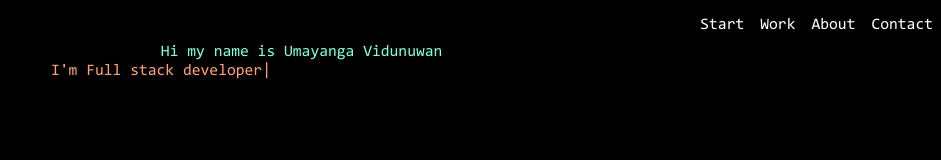
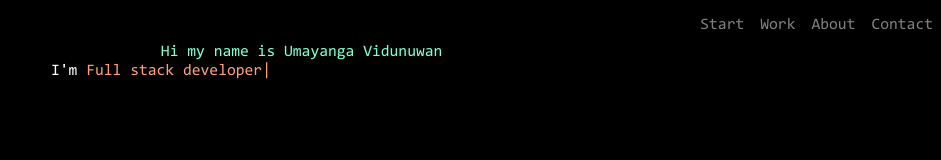
Before and after one commit to Vidunuwan/My-Portfolio, a React (Vite) app in the folder my-portfolio/: page / in a window 1280 px wide. Shown: the top 160 px of the page, without its empty margins (339-1280 px from the left). Built offline with nearby package versions, Linux system fonts and the light colour scheme; the HTML template or start-up script is replaced by a standard one.

Commit message:
CHG | Add animation

```diff
--- a/my-portfolio/package.json
+++ b/my-portfolio/package.json
@@ -11,6 +11,7 @@
   },
   "dependencies": {
     "bootstrap": "^5.3.0",
+    "framer-motion": "^10.12.21",
     "react": "^18.2.0",
     "react-dom": "^18.2.0",
     "react-typed": "^1.2.0",
--- a/my-portfolio/src/components/header/Header.css
+++ b/my-portfolio/src/components/header/Header.css
@@ -9,6 +9,8 @@
     margin-left:10px;
 }
 .title-professions{
-    margin-left:70px;
     color: lightsalmon;
 }
+.title-professions-start{
+    margin-left:70px;
+}
--- a/my-portfolio/src/components/header/Header.tsx
+++ b/my-portfolio/src/components/header/Header.tsx
@@ -16,15 +16,16 @@ function Header() {
             />
           </h1>
         </div>
-        <div className="title-professions">
-          <h1>
+        <div className="title-professions-start">
+          <h2>
             I'm{" "}
             <Typed
+              className="title-professions"
               strings={["Software Engineer", "Full stack developer"]}
               typeSpeed={100}
               loop={true}
             />
-          </h1>
+          </h2>
         </div>
       </div>
     </>
--- a/my-portfolio/src/components/navbar/Navbar.tsx
+++ b/my-portfolio/src/components/navbar/Navbar.tsx
@@ -1,19 +1,37 @@
+import { motion, AnimatePresence } from "framer-motion";
+
 function Navbar() {
   return (
     <>
       <div className="d-flex flex-row-reverse mt-2">
-        <div className="p-2">
+        <motion.div
+          className="p-2"
+          initial={{ opacity: 0.5 }}
+          whileHover={{ opacity: 1 }}
+        >
           <h4>Contact</h4>
-        </div>
-        <div className="p-2">
+        </motion.div>
+        <motion.div
+          className="p-2"
+          initial={{ opacity: 0.5 }}
+          whileHover={{ opacity: 1 }}
+        >
           <h4>About</h4>
-        </div>
-        <div className="p-2">
+        </motion.div>
+        <motion.div
+          className="p-2"
+          initial={{ opacity: 0.5 }}
+          whileHover={{ opacity: 1 }}
+        >
           <h4>Work</h4>
-        </div>
-        <div className="p-2">
+        </motion.div>
+        <motion.div
+          className="p-2"
+          initial={{ opacity: 0.5 }}
+          whileHover={{ opacity: 1 }}
+        >
           <h4>Start</h4>
-        </div>
+        </motion.div>
       </div>
     </>
   );
```
Also changed, not shown: 1 other file (tests, documents, lock files or other folders).
